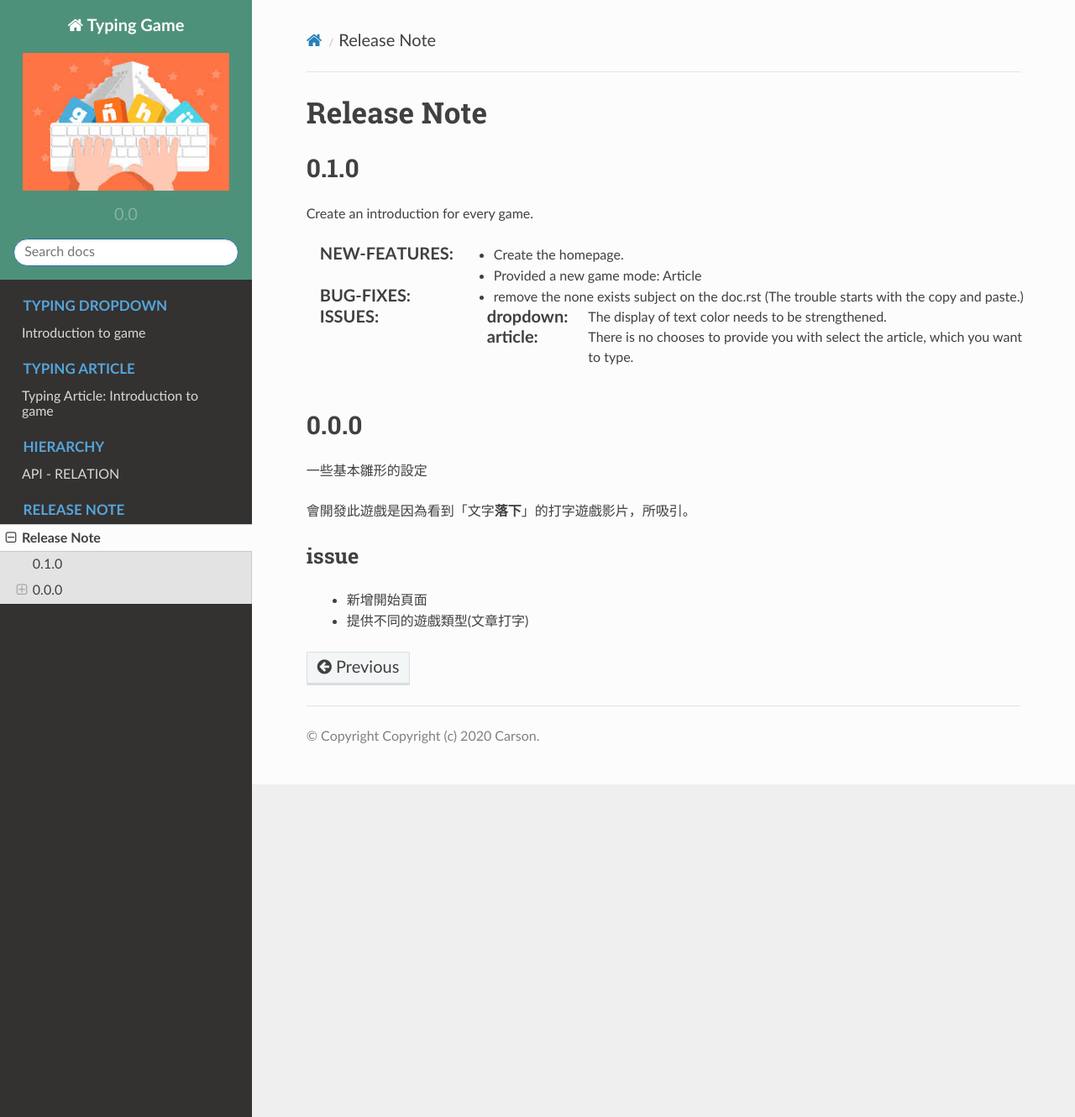
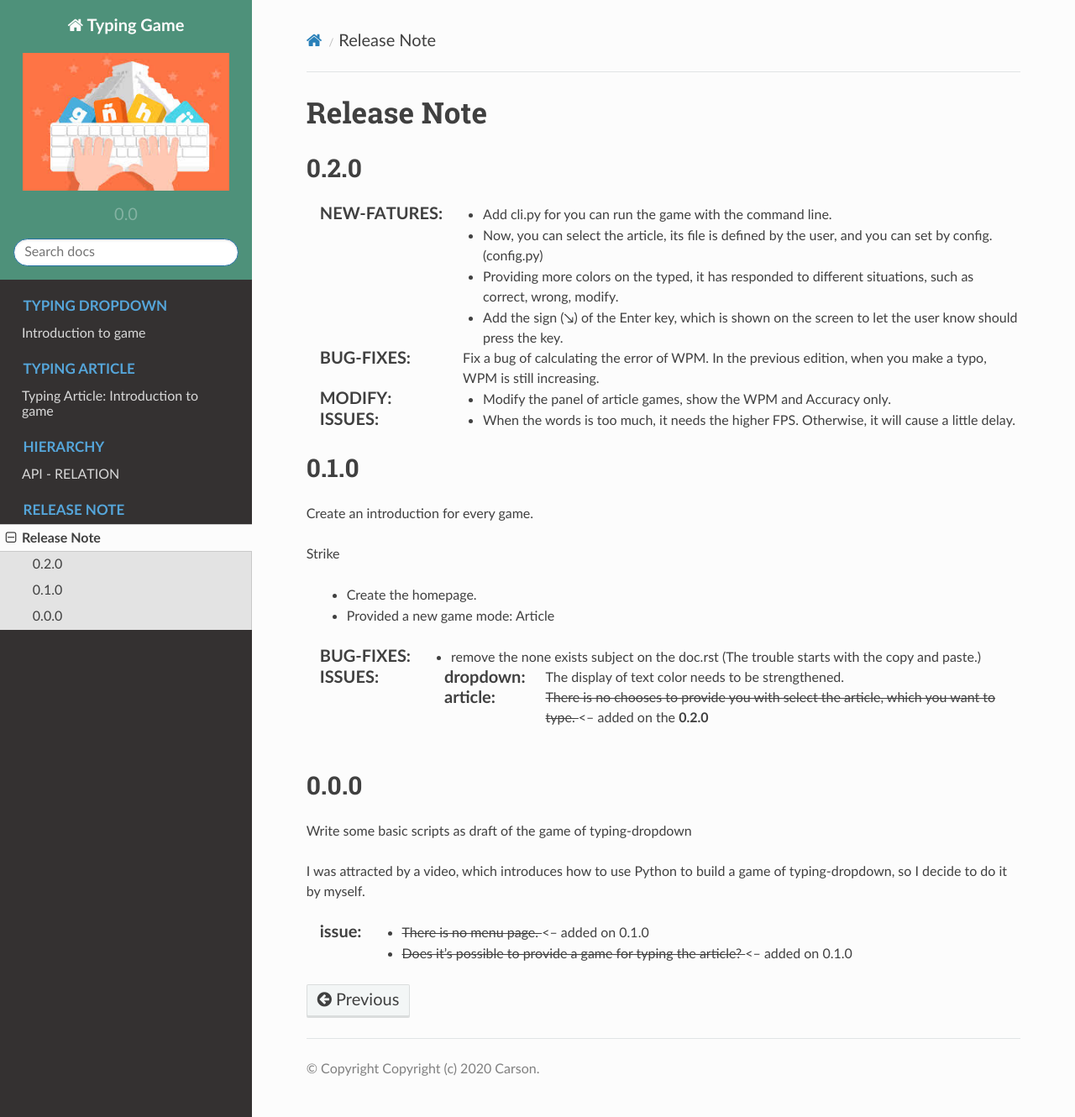
Before and after one commit to CarsonSlovoka/typing-game, a Sphinx documentation site: the page built from doc/source/history/release.rst, in a window 1280 px wide and 1330 px high. Shown: the whole window at 84% size. Built offline with Sphinx 7.4.7 and the Read the Docs theme 2.0.0, drawn with Linux system fonts in a browser that asks for light colours.

Commit message:
(( 0.2.0 ))

```diff
--- a/doc/source/history/release.rst
+++ b/doc/source/history/release.rst
@@ -1,13 +1,40 @@
+.. |ss| raw:: html
+
+    <strike>
+
+.. |se| raw:: html
+
+    </strike>
+
 ==================
 Release Note
 ==================
+
+0.2.0
+=========
+
+:NEW-FATURES:
+    - Add cli.py for you can run the game with the command line.
+    - Now, you can select the article, its file is defined by the user, and you can set by config. (config.py)
+    - Providing more colors on the typed, it has responded to different situations, such as correct, wrong, modify.
+    - Add the sign (↘) of the Enter key, which is shown on the screen to let the user know should press the key.
+
+:BUG-FIXES:
+    Fix a bug of calculating the error of WPM. In the previous edition, when you make a typo, WPM is still increasing.
+
+:MODIFY:
+    - Modify the panel of article games, show the WPM and Accuracy only.
+
+:ISSUES:
+    - When the words is too much, it needs the higher FPS. Otherwise, it will cause a little delay.
 
 0.1.0
 =========
 
 Create an introduction for every game.
 
-:NEW-FEATURES:
+
+Strike
 
     - Create the homepage.
     - Provided a new game mode: Article
@@ -18,18 +45,16 @@ Create an introduction for every game.
 
 :ISSUES:
     :dropdown: The display of text color needs to be strengthened.
-    :article: There is no chooses to provide you with select the article, which you want to type.
+    :article: |ss|\There is no chooses to provide you with select the article, which you want to type. |se| <-- added on the **0.2.0**
 
 
 0.0.0
 =========
 
-一些基本雛形的設定
+Write some basic scripts as draft of the game of typing-dropdown
 
-會開發此遊戲是因為看到「文字\ **落下**\」的打字遊戲影片，所吸引。
+I was attracted by a video, which introduces how to use Python to build a game of typing-dropdown, so I decide to do it by myself.
 
-issue
----------
-
-    - 新增開始頁面
-    - 提供不同的遊戲類型(文章打字)
+:issue:
+    - |ss| There is no menu page. |se| <-- added on 0.1.0
+    - |ss| Does it's possible to provide a game for typing the article? |se| <-- added on 0.1.0
```
